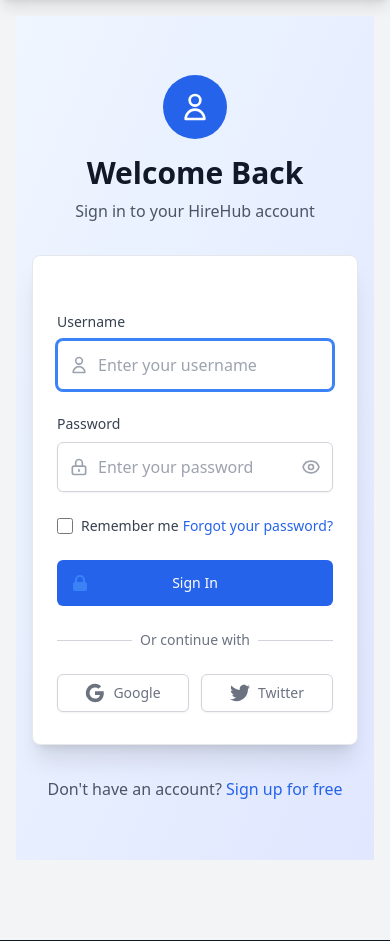
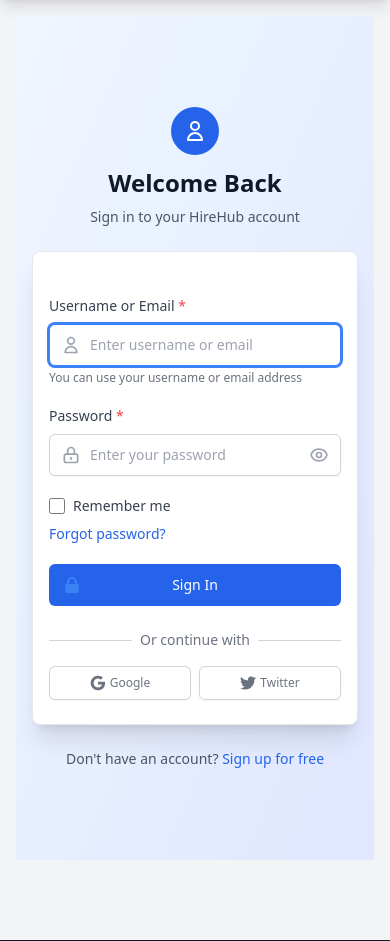
Before and after one commit to maneomkar369/HireHub, a Django app: page /login/ in a window 390 px wide. Shown: the part 96-1037 px from the top of the page. Run offline with Django 5.2, Linux system fonts and the light colour scheme; some libraries are stand-ins or nearby versions.

Commit message:
Add responsive design and email login validation
- Support login with email or username
- Add email validation (check for duplicates and format)
- Make login and register pages fully responsive
- Add better error messages and success feedback
- Improve form UX with autocomplete and accessibility
- Add visual password requirements indicator

```diff
--- a/campusconnect/jobs/templates/jobs/login.html
+++ b/campusconnect/jobs/templates/jobs/login.html
@@ -4,23 +4,34 @@
 
 {% block content %}
 
-<div class="min-h-screen flex items-center justify-center bg-gradient-to-br from-blue-50 to-indigo-100 py-12 px-4 sm:px-6 lg:px-8">
-    <div class="max-w-md w-full space-y-8">
+<div class="min-h-screen flex items-center justify-center bg-gradient-to-br from-blue-50 to-indigo-100 py-8 px-4 sm:px-6 lg:px-8">
+    <div class="max-w-md w-full space-y-6 sm:space-y-8">
         <!-- Header -->
         <div class="text-center">
-            <div class="mx-auto h-16 w-16 bg-blue-600 rounded-full flex items-center justify-center mb-4">
-                <svg class="h-8 w-8 text-white" fill="none" stroke="currentColor" viewBox="0 0 24 24">
+            <div class="mx-auto h-12 w-12 sm:h-16 sm:w-16 bg-blue-600 rounded-full flex items-center justify-center mb-3 sm:mb-4">
+                <svg class="h-6 w-6 sm:h-8 sm:w-8 text-white" fill="none" stroke="currentColor" viewBox="0 0 24 24">
                     <path stroke-linecap="round" stroke-linejoin="round" stroke-width="2" d="M16 7a4 4 0 11-8 0 4 4 0 018 0zM12 14a7 7 0 00-7 7h14a7 7 0 00-7-7z"></path>
                 </svg>
             </div>
-            <h2 class="text-3xl font-bold text-gray-900 mb-2">Welcome Back</h2>
-            <p class="text-gray-600">Sign in to your HireHub account</p>
+            <h2 class="text-2xl sm:text-3xl font-bold text-gray-900 mb-2">Welcome Back</h2>
+            <p class="text-sm sm:text-base text-gray-600">Sign in to your HireHub account</p>
         </div>
 
         <!-- Login Form -->
-        <div class="bg-white py-8 px-6 shadow-xl rounded-lg border border-gray-200">
-            <form method="post" class="space-y-6">
+        <div class="bg-white py-6 px-4 sm:py-8 sm:px-6 shadow-xl rounded-lg border border-gray-200">
+            <form method="post" class="space-y-5 sm:space-y-6" novalidate>
                 {% csrf_token %}
+
+                <!-- Success Messages -->
+                {% if messages %}
+                <div class="space-y-2">
+                    {% for message in messages %}
+                    <div class="{% if message.tags == 'error' %}bg-red-50 border border-red-200 text-red-700{% else %}bg-green-50 border border-green-200 text-green-700{% endif %} px-4 py-3 rounded-md">
+                        <p class="text-sm">{{ message }}</p>
+                    </div>
+                    {% endfor %}
+                </div>
+                {% endif %}
 
                 <!-- Error Messages -->
                 {% if form.non_field_errors %}
@@ -31,10 +42,10 @@
                 </div>
                 {% endif %}
 
-                <!-- Username Field -->
+                <!-- Username/Email Field -->
                 <div>
                     <label for="username" class="block text-sm font-medium text-gray-700 mb-2">
-                        Username
+                        Username or Email <span class="text-red-500">*</span>
                     </label>
                     <div class="relative">
                         <div class="absolute inset-y-0 left-0 pl-3 flex items-center pointer-events-none">
@@ -46,17 +57,19 @@
                             type="text"
                             name="username"
                             id="username"
-                            class="block w-full pl-10 pr-3 py-3 border border-gray-300 rounded-md shadow-sm placeholder-gray-400 focus:outline-none focus:ring-2 focus:ring-blue-500 focus:border-blue-500 transition duration-200"
-                            placeholder="Enter your username"
+                            class="block w-full pl-10 pr-3 py-2.5 sm:py-3 text-sm sm:text-base border border-gray-300 rounded-md shadow-sm placeholder-gray-400 focus:outline-none focus:ring-2 focus:ring-blue-500 focus:border-blue-500 transition duration-200"
+                            placeholder="Enter username or email"
                             required
+                            autocomplete="username"
                         >
                     </div>
+                    <p class="mt-1 text-xs text-gray-500">You can use your username or email address</p>
                 </div>
 
                 <!-- Password Field -->
                 <div>
                     <label for="password" class="block text-sm font-medium text-gray-700 mb-2">
-                        Password
+                        Password <span class="text-red-500">*</span>
                     </label>
                     <div class="relative">
                         <div class="absolute inset-y-0 left-0 pl-3 flex items-center pointer-events-none">
@@ -68,12 +81,13 @@
                             type="password"
                             name="password"
                             id="password"
-                            class="block w-full pl-10 pr-10 py-3 border border-gray-300 rounded-md shadow-sm placeholder-gray-400 focus:outline-none focus:ring-2 focus:ring-blue-500 focus:border-blue-500 transition duration-200"
+                            class="block w-full pl-10 pr-10 py-2.5 sm:py-3 text-sm sm:text-base border border-gray-300 rounded-md shadow-sm placeholder-gray-400 focus:outline-none focus:ring-2 focus:ring-blue-500 focus:border-blue-500 transition duration-200"
                             placeholder="Enter your password"
                             required
+                            autocomplete="current-password"
                         >
-                        <button type="button" class="absolute inset-y-0 right-0 pr-3 flex items-center" onclick="togglePassword()">
-                            <svg id="eye-icon" class="h-5 w-5 text-gray-400 hover:text-gray-600" fill="none" stroke="currentColor" viewBox="0 0 24 24">
+                        <button type="button" class="absolute inset-y-0 right-0 pr-3 flex items-center" onclick="togglePassword()" aria-label="Toggle password visibility">
+                            <svg id="eye-icon" class="h-5 w-5 text-gray-400 hover:text-gray-600 transition" fill="none" stroke="currentColor" viewBox="0 0 24 24">
                                 <path stroke-linecap="round" stroke-linejoin="round" stroke-width="2" d="M15 12a3 3 0 11-6 0 3 3 0 016 0z"></path>
                                 <path stroke-linecap="round" stroke-linejoin="round" stroke-width="2" d="M2.458 12C3.732 7.943 7.523 5 12 5c4.478 0 8.268 2.943 9.542 7-1.274 4.057-5.064 7-9.542 7-4.477 0-8.268-2.943-9.542-7z"></path>
                             </svg>
@@ -82,7 +96,7 @@
                 </div>
 
                 <!-- Remember Me & Forgot Password -->
-                <div class="flex items-center justify-between">
+                <div class="flex flex-col sm:flex-row sm:items-center sm:justify-between space-y-2 sm:space-y-0">
                     <div class="flex items-center">
                         <input id="remember-me" name="remember-me" type="checkbox" class="h-4 w-4 text-blue-600 focus:ring-blue-500 border-gray-300 rounded">
                         <label for="remember-me" class="ml-2 block text-sm text-gray-700">
@@ -91,7 +105,7 @@
                     </div>
                     <div class="text-sm">
                         <a href="#" class="font-medium text-blue-600 hover:text-blue-500 transition duration-200">
-                            Forgot your password?
+                            Forgot password?
                         </a>
                     </div>
                 </div>
@@ -100,7 +114,7 @@
                 <div>
                     <button
                         type="submit"
-                        class="group relative w-full flex justify-center py-3 px-4 border border-transparent text-sm font-medium rounded-md text-white bg-blue-600 hover:bg-blue-700 focus:outline-none focus:ring-2 focus:ring-offset-2 focus:ring-blue-500 transition duration-200 transform hover:scale-105"
+                        class="group relative w-full flex justify-center py-2.5 sm:py-3 px-4 border border-transparent text-sm sm:text-base font-medium rounded-md text-white bg-blue-600 hover:bg-blue-700 focus:outline-none focus:ring-2 focus:ring-offset-2 focus:ring-blue-500 transition duration-200 transform hover:scale-105"
                     >
                         <span class="absolute left-0 inset-y-0 flex items-center pl-3">
                             <svg class="h-5 w-5 text-blue-500 group-hover:text-blue-400" fill="currentColor" viewBox="0 0 20 20">
@@ -112,7 +126,7 @@
                 </div>
             </form>
 
-            <!-- Social Login Options (Optional) -->
+            <!-- Social Login Options -->
             <div class="mt-6">
                 <div class="relative">
                     <div class="absolute inset-0 flex items-center">
@@ -123,28 +137,28 @@
                     </div>
                 </div>
 
-                <div class="mt-6 grid grid-cols-2 gap-3">
+                <div class="mt-4 sm:mt-6 grid grid-cols-2 gap-2 sm:gap-3">
                     <button
                         type="button"
-                        class="w-full inline-flex justify-center py-2 px-4 border border-gray-300 rounded-md shadow-sm bg-white text-sm font-medium text-gray-500 hover:bg-gray-50 transition duration-200"
+                        class="w-full inline-flex justify-center items-center py-2 px-3 sm:px-4 border border-gray-300 rounded-md shadow-sm bg-white text-xs sm:text-sm font-medium text-gray-500 hover:bg-gray-50 transition duration-200"
                     >
-                        <svg class="w-5 h-5" viewBox="0 0 24 24">
+                        <svg class="w-4 h-4 sm:w-5 sm:h-5" viewBox="0 0 24 24">
                             <path fill="currentColor" d="M22.56 12.25c0-.78-.07-1.53-.2-2.25H12v4.26h5.92c-.26 1.37-1.04 2.53-2.21 3.31v2.77h3.57c2.08-1.92 3.28-4.74 3.28-8.09z"/>
                             <path fill="currentColor" d="M12 23c2.97 0 5.46-.98 7.28-2.66l-3.57-2.77c-.98.66-2.23 1.06-3.71 1.06-2.86 0-5.29-1.93-6.16-4.53H2.18v2.84C3.99 20.53 7.7 23 12 23z"/>
                             <path fill="currentColor" d="M5.84 14.09c-.22-.66-.35-1.36-.35-2.09s.13-1.43.35-2.09V7.07H2.18C1.43 8.55 1 10.22 1 12s.43 3.45 1.18 4.93l2.85-2.22.81-.62z"/>
                             <path fill="currentColor" d="M12 5.38c1.62 0 3.06.56 4.21 1.64l3.15-3.15C17.45 2.09 14.97 1 12 1 7.7 1 3.99 3.47 2.18 7.07l3.66 2.84c.87-2.6 3.3-4.53 6.16-4.53z"/>
                         </svg>
-                        <span class="ml-2">Google</span>
+                        <span class="ml-1 sm:ml-2">Google</span>
                     </button>
 
                     <button
                         type="button"
-                        class="w-full inline-flex justify-center py-2 px-4 border border-gray-300 rounded-md shadow-sm bg-white text-sm font-medium text-gray-500 hover:bg-gray-50 transition duration-200"
+                        class="w-full inline-flex justify-center items-center py-2 px-3 sm:px-4 border border-gray-300 rounded-md shadow-sm bg-white text-xs sm:text-sm font-medium text-gray-500 hover:bg-gray-50 transition duration-200"
                     >
-                        <svg class="w-5 h-5" fill="currentColor" viewBox="0 0 24 24">
+                        <svg class="w-4 h-4 sm:w-5 sm:h-5" fill="currentColor" viewBox="0 0 24 24">
                             <path d="M24 4.557c-.883.392-1.832.656-2.828.775 1.017-.609 1.798-1.574 2.165-2.724-.951.564-2.005.974-3.127 1.195-.897-.957-2.178-1.555-3.594-1.555-3.179 0-5.515 2.966-4.797 6.045-4.091-.205-7.719-2.165-10.148-5.144-1.29 2.213-.669 5.108 1.523 6.574-.806-.026-1.566-.247-2.229-.616-.054 2.281 1.581 4.415 3.949 4.89-.693.188-1.452.232-2.224.084.626 1.956 2.444 3.379 4.6 3.419-2.07 1.623-4.678 2.348-7.29 2.04 2.179 1.397 4.768 2.212 7.548 2.212 9.142 0 14.307-7.721 13.995-14.646.962-.695 1.797-1.562 2.457-2.549z"/>
                         </svg>
-                        <span class="ml-2">Twitter</span>
+                        <span class="ml-1 sm:ml-2">Twitter</span>
                     </button>
                 </div>
             </div>
@@ -152,7 +166,7 @@
 
         <!-- Sign Up Link -->
         <div class="text-center">
-            <p class="text-gray-600">
+            <p class="text-sm sm:text-base text-gray-600">
                 Don't have an account?
                 <a href="{% url 'register' %}" class="font-medium text-blue-600 hover:text-blue-500 transition duration-200">
                     Sign up for free
--- a/campusconnect/jobs/views.py
+++ b/campusconnect/jobs/views.py
@@ -1,5 +1,6 @@
 from django.shortcuts import render, redirect, get_object_or_404
 from django.contrib.auth import login, authenticate, logout, update_session_auth_hash
+from django.contrib.auth.models import User
 from django.contrib.auth.decorators import login_required
 from django.contrib.auth.forms import PasswordChangeForm
 from django.contrib import messages
@@ -98,14 +99,29 @@
 
 def login_view(request):
     if request.method == 'POST':
-        username = request.POST.get('username', '')
+        username_or_email = request.POST.get('username', '').strip()
         password = request.POST.get('password', '')
+
+        # Check if input is an email
+        if '@' in username_or_email:
+            # Try to find user by email
+            try:
+                user_obj = User.objects.get(email=username_or_email)
+                username = user_obj.username
+            except User.DoesNotExist:
+                messages.error(request, 'Invalid email or password')
+                return render(request, 'jobs/login.html')
+        else:
+            username = username_or_email
+
+        # Authenticate user
         user = authenticate(request, username=username, password=password)
         if user:
             login(request, user)
+            messages.success(request, f'Welcome back, {user.username}!')
             return redirect('home')
         else:
-            messages.error(request, 'Invalid credentials')
+            messages.error(request, 'Invalid credentials. Please check your username/email and password.')
     return render(request, 'jobs/login.html')
 
 def logout_view(request):
```
Also changed, not shown: campusconnect/jobs/forms.py (+18 -1 lines), campusconnect/jobs/templates/jobs/register.html (+15 -13 lines).
